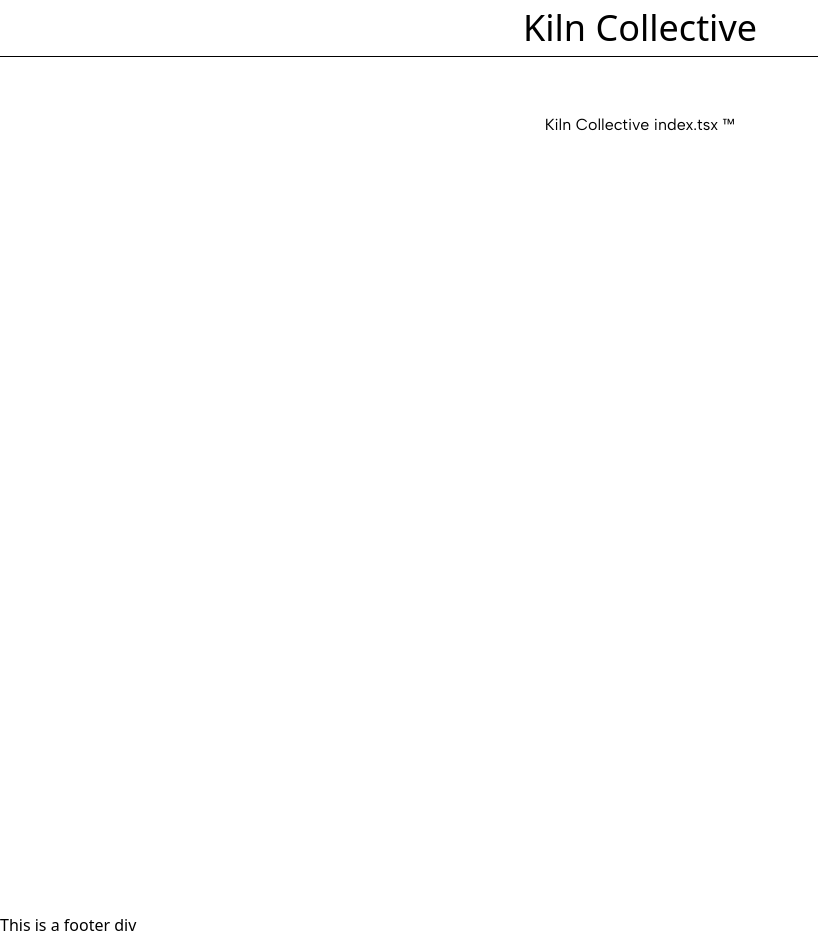
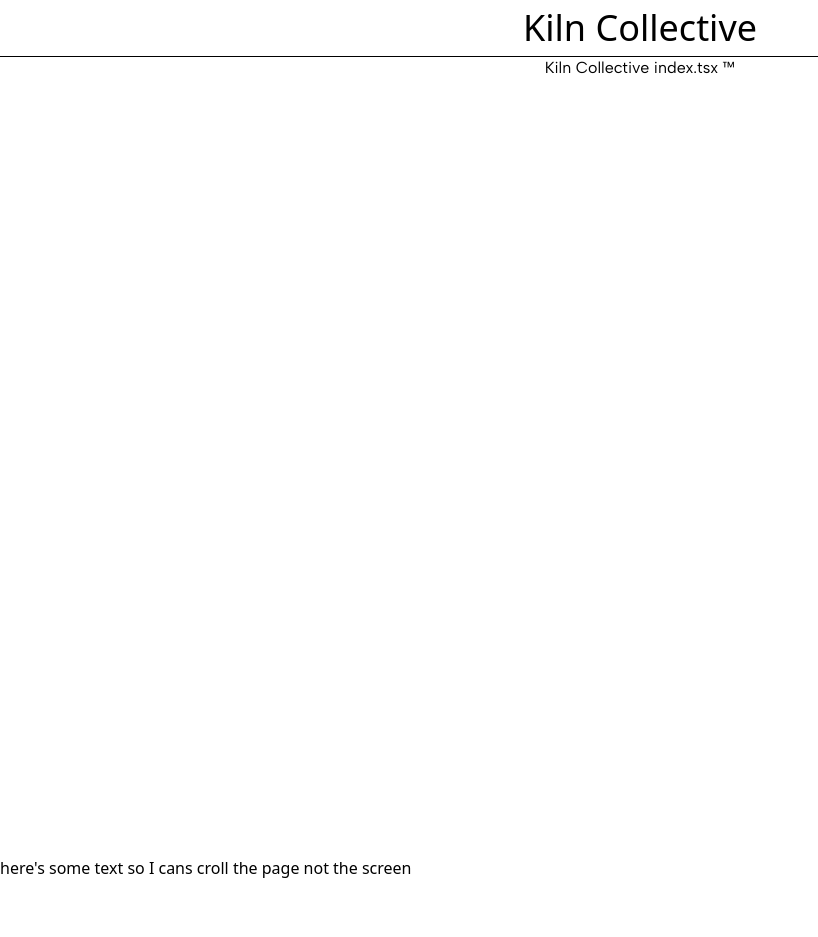
Before and after one commit to VonTeacher/kiln-collective, a Next.js app: page / in a window 1280 px wide. Shown: the whole page, without its empty margins (0-818 px from the left). After the commit the page ends 880 px from the top, so only its background shows below. Built offline with nearby package versions, Linux system fonts and the light colour scheme.

Commit message:
Fix header to top

```diff
--- a/components/Header.tsx
+++ b/components/Header.tsx
@@ -18,7 +18,7 @@ const Header = ({ allMembersData }: HeaderProps) => {
   const toggleMenu = () => setIsMenuOpen(!isMenuOpen);
 
   return (
-    <header className="flex flex-col border-b border-black">
+    <header className="fixed left-0 right-0 top-0 flex flex-col border-b border-black bg-white">
       <MobileMenu isOpen={isMenuOpen} members={allMembersData} />
       <TitleBar isMenuOpen={isMenuOpen} toggleMenu={toggleMenu} />
     </header>
--- a/components/RootLayout.tsx
+++ b/components/RootLayout.tsx
@@ -3,10 +3,10 @@ import Header from "./Header";
 
 const RootLayout = ({ children }: { children: ReactElement }) => {
   return (
-    <div className="mx-auto">
+    <div className="relative mx-auto">
       <Header allMembersData={children.props.allMembersData} />
       {children}
-      <div>This is a footer div</div>
+      <p>here&apos;s some text so I cans croll the page not the screen</p>
     </div>
   );
 };
```
